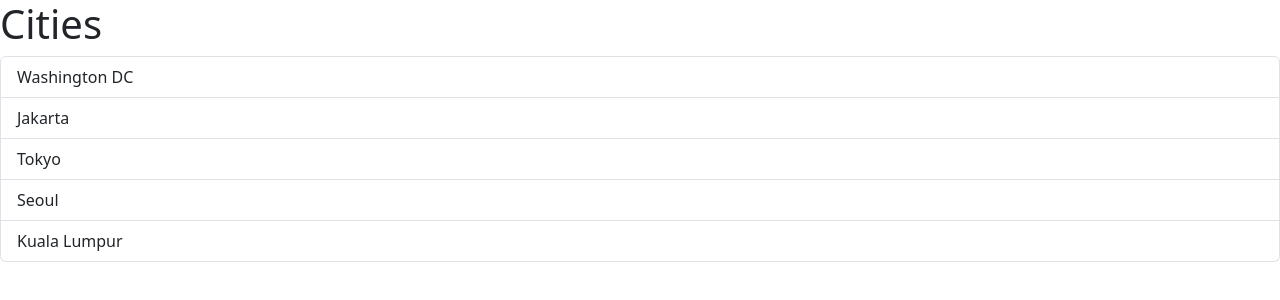
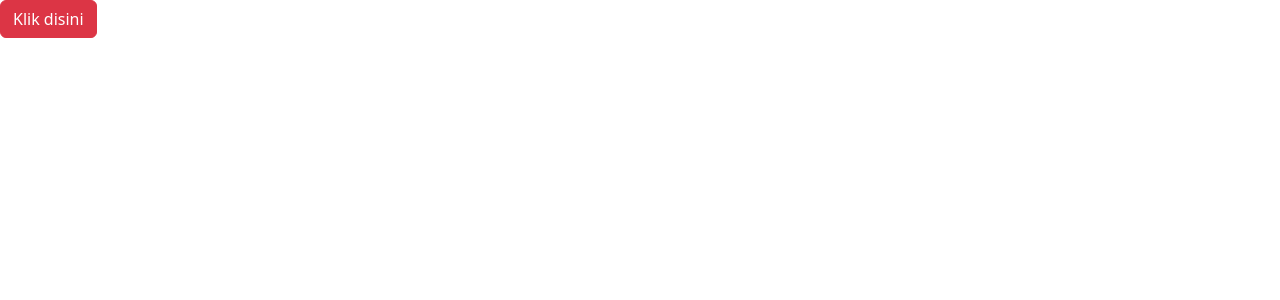
Before and after one commit to RiyanTriadi/movie-app, a React (Vite) app: page / in a window 1280 px wide. Shown: the top 300 px of the page. Built offline with nearby package versions, Linux system fonts and the light colour scheme.

Commit message:
Refactor

```diff
--- a/src/App.tsx
+++ b/src/App.tsx
@@ -1,17 +1,9 @@
-import ListGroup from "./components/ListGroup";
+import Button from "./components/Button";
 
 function App() {
-  const items = ["Washington DC", "Jakarta", "Tokyo", "Seoul", "Kuala Lumpur"];
-  const handeSelectItem = (item: string) => {
-    console.log(item);
-  };
   return (
     <div>
-      <ListGroup
-        items={items}
-        heading="Cities"
-        onSelectItem={handeSelectItem}
-      />
+      <Button onClick={()=> console.log("klik")}>Klik disini</Button>
     </div>
   );
 }
--- /dev/null
+++ b/src/components/Button.tsx
@@ -0,0 +1,13 @@
+interface Props {
+    children : string
+    color?: 'primary' | 'secondary' | 'danger'
+    onClick : () => void
+}
+
+const Button = ({children, onClick, color='danger'}:Props) => {
+  return (
+    <button className={'btn btn-' + color} onClick={onClick}>{children}</button>
+  )
+}
+
+export default Button
```
Also changed, not shown: src/components/Alert.tsx (added, +15 -0 lines).
